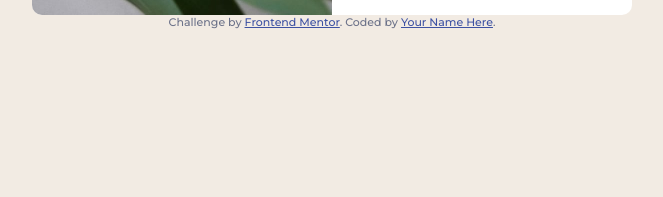
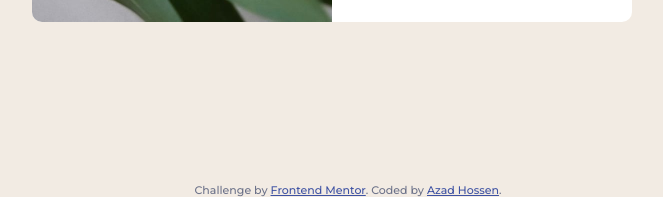
Before and after one commit to azadhossendot/product-preview-card-component-main, a plain HTML site: page index.html in a window 1280 px wide. Shown: the part 603-800 px from the top of the page, without its empty margins (308-971 px from the left). Drawn offline with Linux system fonts and the light colour scheme.

Commit message:
Changes made for the footer section

```diff
--- a/index.html
+++ b/index.html
@@ -13,12 +13,6 @@
   <link rel="stylesheet" href="style.css">
 
   <title>Frontend Mentor | Product preview card component</title>
-
-  <!-- Feel free to remove these styles or customise in your own stylesheet 👍 -->
-  <style>
-    .attribution { font-size: 11px; text-align: center; }
-    .attribution a { color: hsl(228, 45%, 44%); }
-  </style>
 </head>
 <body>
   <!-- main -->
@@ -54,7 +48,7 @@
   <!-- footer section -->
   <footer class="attribution">
     Challenge by <a href="https://www.frontendmentor.io?ref=challenge" target="_blank">Frontend Mentor</a>.
-    Coded by <a href="#">Your Name Here</a>.
+    Coded by <a href="https://www.facebook.com/theAzadHossen">Azad Hossen</a>.
   </footer>
 </body>
 </html>
--- a/style.css
+++ b/style.css
@@ -41,7 +41,7 @@ body {
     font-size: 0.875rem;
     background-color: var(--clr-secondary-200);
     color: var(--clr-neutral-400);
-
+    width: 100vw;
     display: grid;
     place-content: center;
     padding: 1rem;
@@ -51,6 +51,7 @@ body {
 .flex-group {
     display: flex;
     gap: 1rem;
+    flex-wrap: wrap;
     align-items: center;
 }
 
@@ -126,3 +127,17 @@ p {
 .button:hover {
     background-color: hsl(158, 36%,30%);;
 }
+
+/* footer section */
+.attribution {
+    font-size: 11px;
+    text-align: center;
+    position: absolute;
+    bottom: 0;
+    width: 100%;
+    overflow: hidden;
+}
+
+.attribution a {
+    color: hsl(228, 45%, 44%);
+}
```
